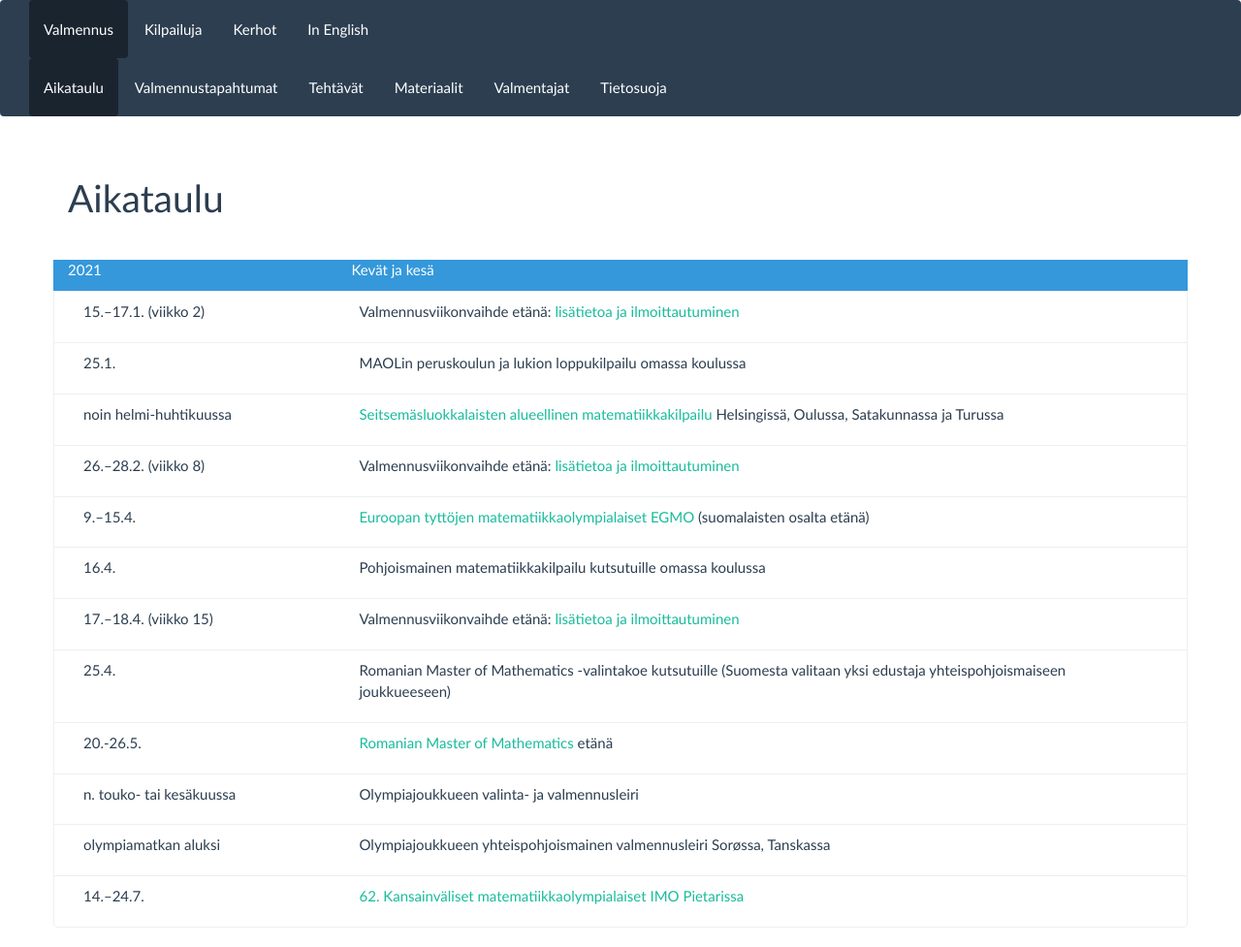
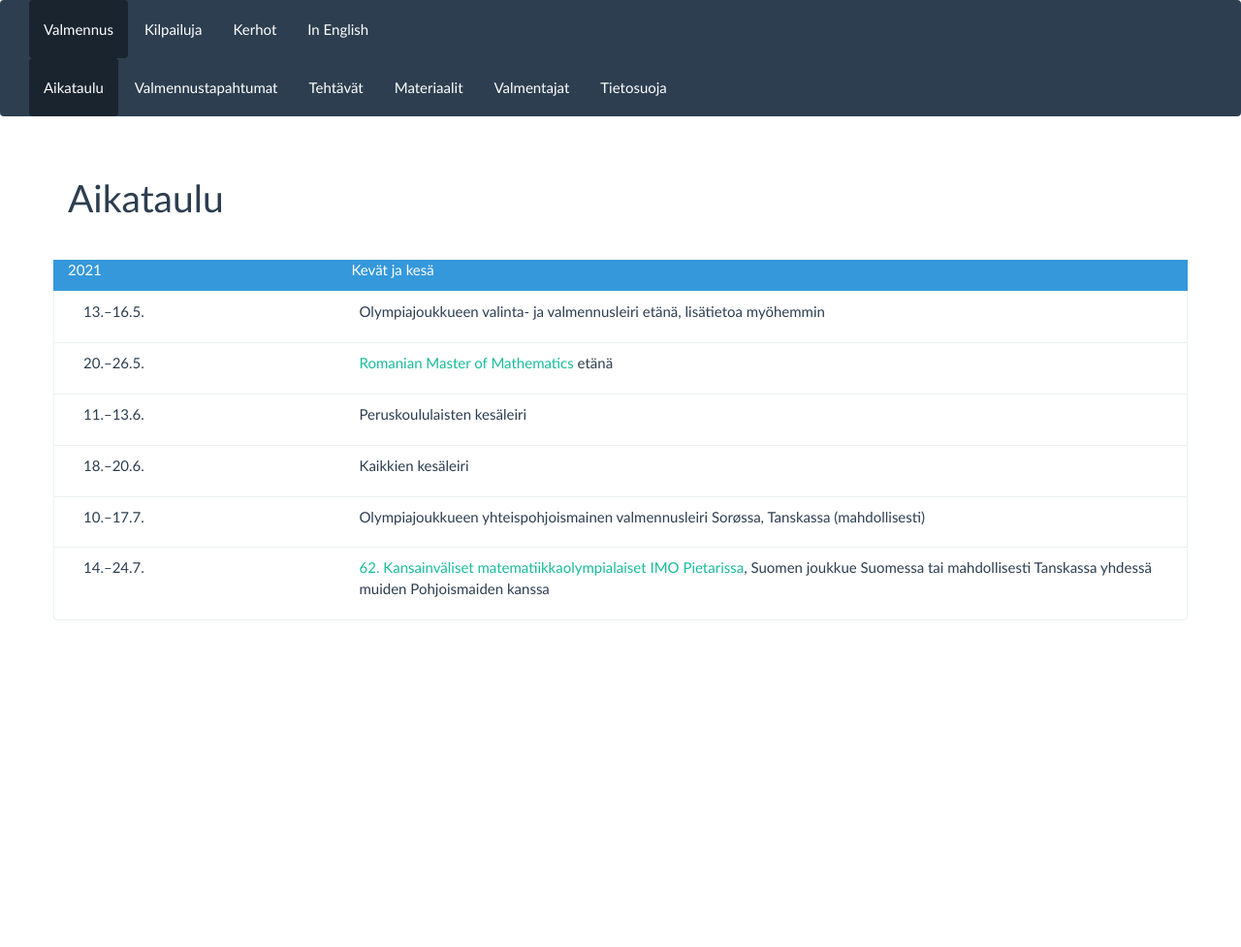
Before and after one commit to matematiikkakilpailut/matematiikkakilpailut.github.io, a Jekyll site: the page built from aikataulu/index.md, in a window 1280 px wide. Shown: the whole page at 97% size. Built offline with Jekyll 4.4.1, drawn with Linux system fonts in a browser that asks for light colours; after the commit the page ends 900 px from its top, so only the background shows below that.

Commit message:
Aikataulu

```diff
--- a/aikataulu/index.md
+++ b/aikataulu/index.md
@@ -6,29 +6,17 @@ aikataulu:
   - pvm: "2021"
     tapahtuma: "Kevät ja kesä"
     otsikko: true
-  - pvm: "15.&ndash;17.1. (viikko 2)"
-    tapahtuma: "Valmennus&shy;viikonvaihde etänä: [lisätietoa ja ilmoittautuminen](2021W02/)"
-  - tapahtuma: "MAOLin perus&shy;koulun ja lukion loppu&shy;kilpailu omassa koulussa"
-    pvm: "25.1."
-  - pvm: "noin helmi-huhtikuussa"
-    tapahtuma: "[Seitsemäs&shy;luokkalaisten alueel&shy;linen matematiikka&shy;kilpailu](/seiskat/) Helsingissä, Oulussa, Sata&shy;kunnassa ja Turussa"
-  - pvm: "26.&ndash;28.2. (viikko 8)"
-    tapahtuma: "Valmennus&shy;viikonvaihde etänä: [lisätietoa ja ilmoittautuminen](2021W08/)"
-  - tapahtuma: "[Euroopan tyttöjen matematiikka&shy;olympialaiset <abbr>EGMO</abbr>](https://www.egmo.org/egmos/egmo10/) (suomalaisten osalta etänä)"
-    pvm: "9.&ndash;15.4."
-  - tapahtuma: "Pohjois&shy;mainen matematiikka&shy;kilpailu kutsutuille omassa koulussa"
-    pvm: "16.4."
-  - pvm: "17.&ndash;18.4. (viikko 15)"
-    tapahtuma: "Valmennus&shy;viikonvaihde etänä: [lisätietoa ja ilmoittautuminen](2021W15/)"
-  - tapahtuma: "Romanian Master of Mathematics -valintakoe kutsutuille (Suomesta valitaan yksi edustaja yhteispohjoismaiseen joukkueeseen)"
-    pvm: "25.4."
-  - pvm: "20.-26.5."
+  - tapahtuma: "Olympia&shy;joukkueen valinta- ja valmennusleiri etänä, lisätietoa myöhemmin"
+    pvm: "13.&ndash;16.5."
+  - pvm: "20.&ndash;26.5."
     tapahtuma: "[Romanian Master of Mathematics](http://rmms.lbi.ro/rmm2021/index.php?id=home) etänä"
-  - tapahtuma: "Olympia&shy;joukkueen valinta- ja valmennusleiri"
-    pvm: "n. touko- tai kesä&shy;kuussa"
-  - tapahtuma: "Olympia&shy;joukkueen yhteis&shy;pohjois&shy;mainen valmennus&shy;leiri Sorøssa, Tanskassa"
-    pvm: "olympiamatkan aluksi"
-  - tapahtuma: "[62. Kansain&shy;väliset matematiikka&shy;olympialaiset <abbr>IMO</abbr> Pietarissa](http://www.imo-official.org/year_info.aspx?year=2021)"
+  - pvm: "11.&ndash;13.6."
+    tapahtuma: "Peruskoululaisten kesäleiri"
+  - pvm: "18.&ndash;20.6."
+    tapahtuma: "Kaikkien kesäleiri"
+  - tapahtuma: "Olympia&shy;joukkueen yhteis&shy;pohjois&shy;mainen valmennus&shy;leiri Sorøssa, Tanskassa (mahdollisesti)"
+    pvm: "10.&ndash;17.7."
+  - tapahtuma: "[62. Kansain&shy;väliset matematiikka&shy;olympialaiset <abbr>IMO</abbr> Pietarissa](http://www.imo-official.org/year_info.aspx?year=2021), Suomen joukkue Suomessa tai mahdollisesti Tanskassa yhdessä muiden Pohjoismaiden kanssa"
     pvm: "14.&ndash;24.7."
 ---
 <div class="list-group">
```
